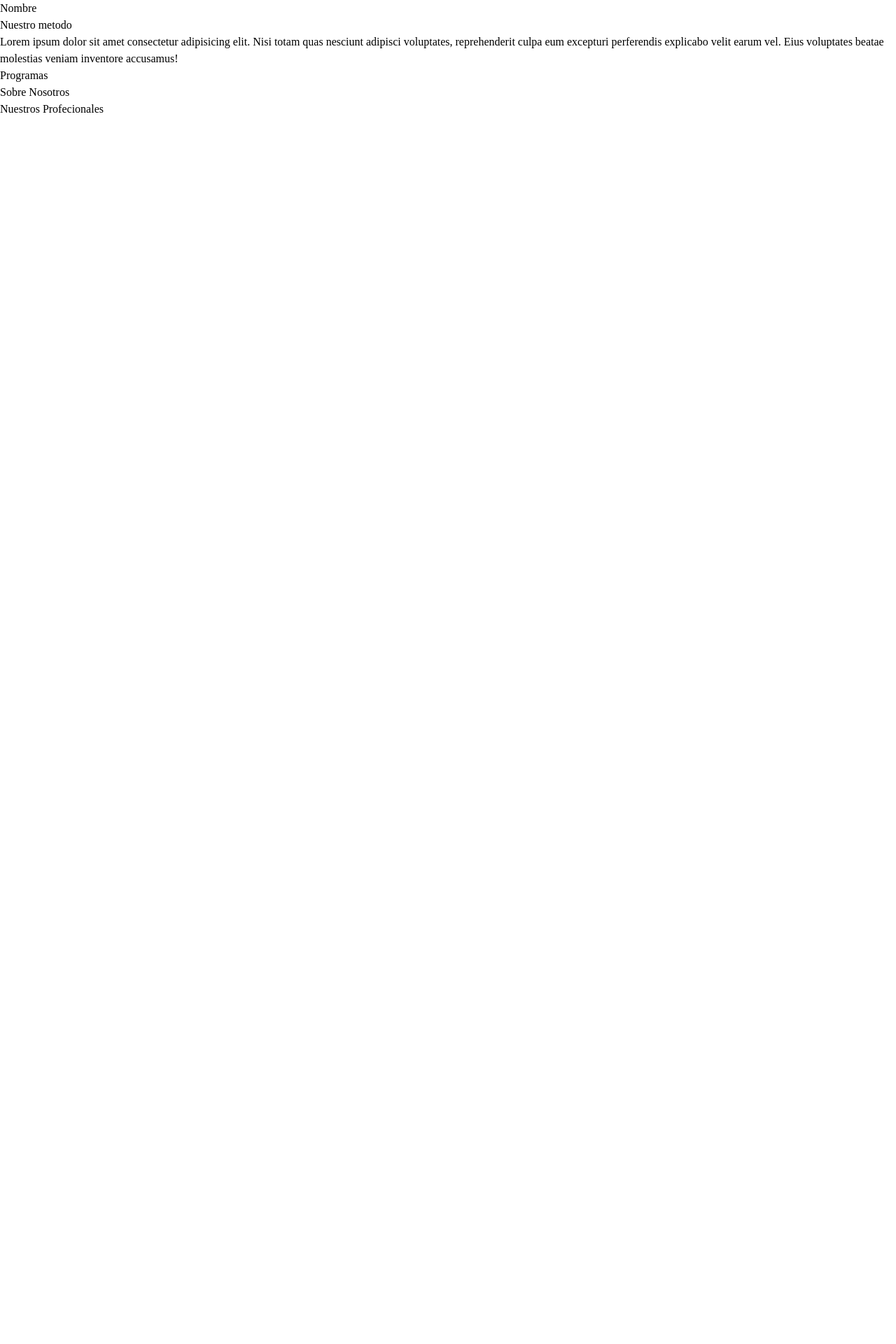
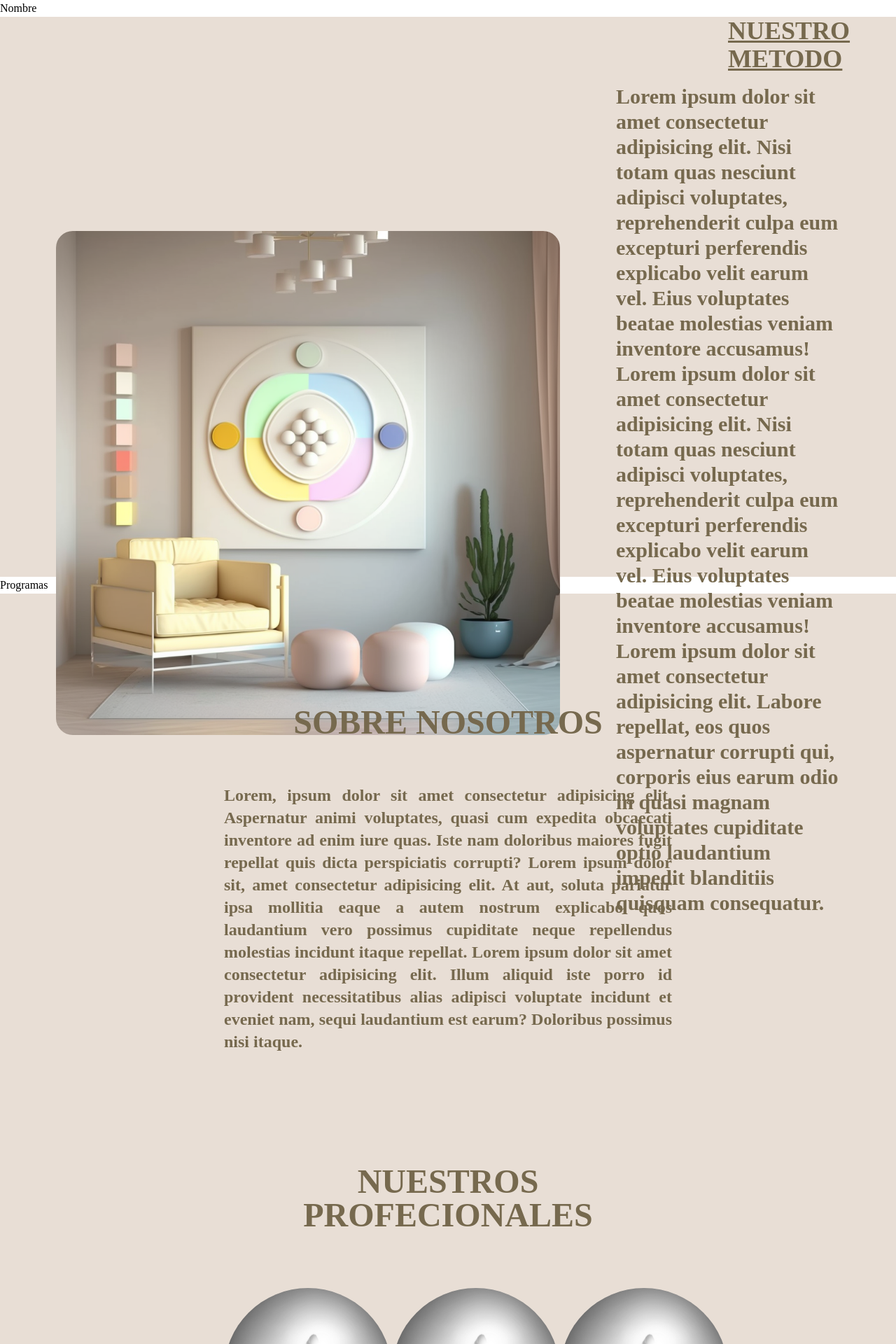
Before and after one commit to Teshpop/Wellness, a React (Vite) app: page / in a window 1280 px wide. Shown: the top 1920 px of the page at 70% size. Before the commit the page ends 800 px from the top, so only its background shows below. Built offline with nearby package versions, Linux system fonts and the light colour scheme; a web font is replaced by a local one.

Commit message:
Creacion de section 1 y section 2

```diff
--- a/src/App.jsx
+++ b/src/App.jsx
@@ -1,3 +1,6 @@
+import imgmethod from './assets/img/imgWelness.png'
+import imgtesting from './assets/img/imgPruebas.png'
+
 function Section0(){
   return(
     <section>
@@ -8,10 +11,33 @@ function Section0(){
 
 function Section1(){
   return(
-    <section>
-      <h1>Nuestro metodo</h1>
-      <p>Lorem ipsum dolor sit amet consectetur adipisicing elit. Nisi totam quas nesciunt adipisci voluptates, reprehenderit culpa eum excepturi perferendis explicabo velit earum vel. Eius voluptates beatae molestias veniam inventore accusamus!</p>
+    <div className=' box-border display: block'>
+      <section id="ourmethod" className='bg-brown-100 h-screen text-brown-300    ' >
+<div classname='md:flex'>
+    <div id="arthp" className='md:shrink-0  flex flex-row justify-evenly items-center '  >
+        <img src={imgmethod} alt="welness place" className='w-[20rem] h-[20rem] md:w-[35rem] lg:w-[45rem] md:h-[35rem] lg:h-[45rem] rounded-3xl lg:ml-[5rem] lg:mt-[5rem] lg:mb-[2rem]	 ' />
+
+      <div className='flex flex-col  items-start w-[47%] justify-center  font-semibold '>
+        <h1 className='underline decoration-brown-300 text-4xl uppercase ml-[15rem] mb-[1rem] '>nuestro metodo</h1>
+
+        <article className='text-xl md:text-2xl lg:text-3xl px-[1rem] lg:px-[5rem] '>
+          <p>Lorem ipsum dolor sit amet consectetur adipisicing elit. Nisi totam quas nesciunt
+          adipisci voluptates, reprehenderit culpa eum excepturi perferendis explicabo velit
+          earum vel. Eius voluptates beatae molestias veniam inventore accusamus!
+          Lorem ipsum dolor sit amet consectetur adipisicing elit. Nisi totam quas nesciunt
+          adipisci voluptates, reprehenderit culpa eum excepturi perferendis explicabo velit
+          earum vel. Eius voluptates beatae molestias veniam inventore accusamus!
+          Lorem ipsum dolor sit amet consectetur adipisicing elit. Labore repellat, eos quos
+          aspernatur corrupti qui, corporis eius earum odio in quasi magnam voluptates cupiditate
+          optio laudantium impedit blanditiis quisquam consequatur.</p>
+        </article>
+
+       </div>
+     </div>
+</div>
     </section>
+    </div>
+
   )
 }
 
@@ -24,10 +50,36 @@ function Section2(){
 }
 
 function Section3(){
+  function Imgs (){
+    return(
+      <img src={imgtesting}  className='w-[15rem] h-[15rem] rounded-full mt-[3rem] grayscale hover:grayscale-0'></img>
+
+
+    )
+  }
   return(
-    <section>
-      <h1>Sobre Nosotros</h1>
-      <h1>Nuestros Profecionales</h1>
+    <section id="aboutus" className="bg-brown-100 flex flex-col justify-evenly  ">
+<div className='  font-semibold text-center  text-brown-300 my-[10rem] mx-[20rem]  items-start '>
+
+      <h1 className='text-5xl mb-[4rem] uppercase' >sobre nosotros</h1>
+      <p className='text-2xl mb-[10rem] text-justify'>Lorem, ipsum dolor sit amet consectetur adipisicing elit. Aspernatur animi voluptates,
+        quasi cum expedita obcaecati inventore ad enim iure quas. Iste nam doloribus maiores fugit
+        repellat quis dicta perspiciatis corrupti?
+        Lorem ipsum dolor sit, amet consectetur adipisicing elit. At aut, soluta pariatur ipsa mollitia eaque a autem nostrum
+        explicabo quos laudantium vero possimus cupiditate neque repellendus molestias incidunt itaque repellat.
+        Lorem ipsum dolor sit amet consectetur adipisicing elit. Illum aliquid iste porro id provident necessitatibus alias
+        adipisci voluptate incidunt et eveniet nam, sequi laudantium est earum? Doloribus possimus nisi itaque.</p>
+     <h1 className='text-5xl mb-[2rem] uppercase'>Nuestros Profecionales</h1>
+
+    <div className='flex flex-row justify-between '>
+    <Imgs/>
+    <Imgs/>
+    <Imgs/>
+    </div>
+
+</div>
+
+
     </section>
   )
 }
@@ -47,6 +99,7 @@ function App() {
         <header>
           <nav></nav>
         </header>
+        <pruebas/>
         <Section0/>
         <Section1/>
         <Section2/>
```
